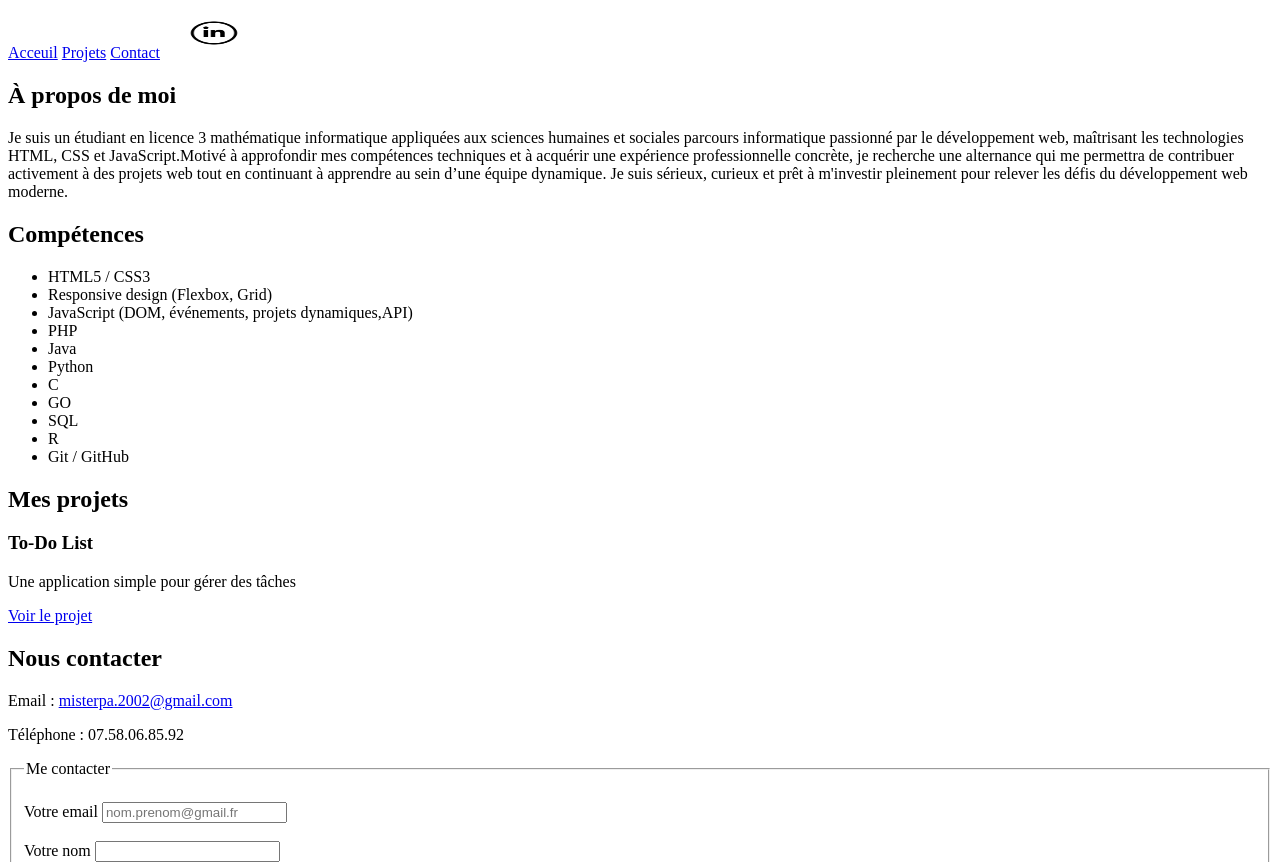
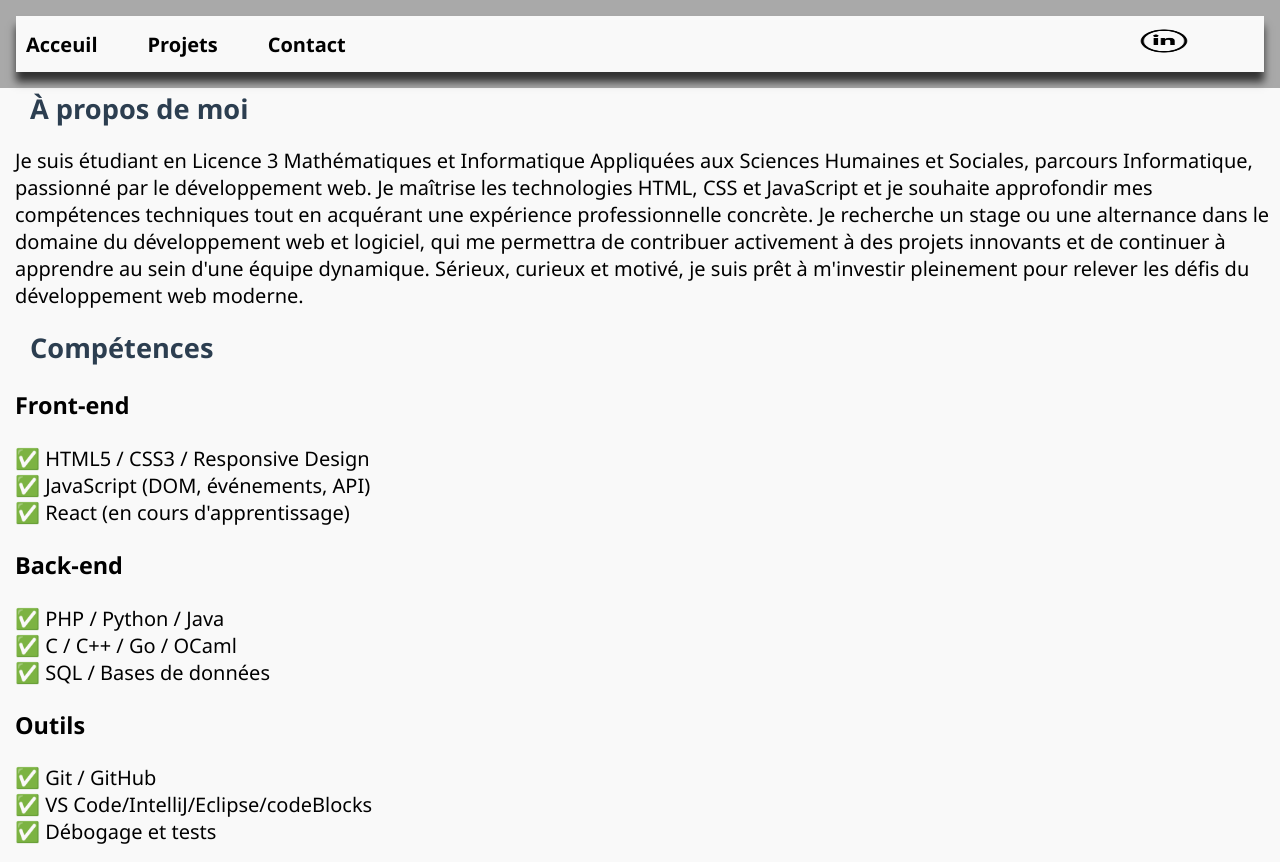
Before and after one commit to PUCAD/mon_portfolio, a plain HTML site: page index.html in a window 1280 px wide. Shown: the top 862 px of the page. Drawn offline with Linux system fonts and the light colour scheme.

Commit message:
Mise à jour du fichier style.css

```diff
--- a/CSS/style.css
+++ b/CSS/style.css
@@ -2,6 +2,7 @@ body {
   font-family: 'Segoe UI', sans-serif;
   margin: 0;
   background: #f9f9f9;
+
 
 
 }
@@ -12,9 +13,9 @@ header {
   padding: 1rem;
   text-align: center;
 }
-.nav{
+nav{
   display: grid;
-  grid-template-columns: repeat(4,auto)  1fr auto;
+  grid-template-columns: repeat(3,auto)  1fr auto;
 
   gap: 50px;
   background-color: #f9f9f9;
@@ -25,14 +26,14 @@ header {
 
 }
 
-.nav >:nth-child(1) {
+nav >:nth-child(1) {
   margin-left: 10px;
 }
-
-.nav >:nth-child(5) {
+nav >:nth-child(4) {
   justify-self: end;
 }
-.nav a{
+
+nav a{
   display: inline-block;
   color: #000000fe;
   font-size: 20px;
@@ -41,10 +42,17 @@ header {
 
 
 }
-.nav a:hover {
+nav a:hover {
   cursor: pointer;
   transform: rotate(1.3deg)  scale(1.1, 1.2);
-  color:rgba(0, 0, 0, 0.599);
+  color:green;
+}
+h1 {
+  color: #2c3e50;
+  margin-bottom: 1rem;
+  font-size: 2rem;
+  margin:2px 15px;
+  font-weight: bolder;
 }
 
 h2 {
@@ -53,21 +61,9 @@ h2 {
   font-size: 1.7rem;
   margin:2px 15px;
 }
-.containeur{
-  display: grid;
-  grid-template-columns: 2fr 1fr ;
-  margin: 20px;
-
-}
-.containeur p{
-  font-size: 20px;
-  font-style: normal;
-  font-family: 'Segoe UI', Tahoma, Geneva, Verdana, sans-serif;
-
-}
-
-.about_me {
-  grid-column: 1/ 3;
+section{
+    padding-left: 15px;
+    font-size: 20px;
 }
 
 ul {
--- a/index.html
+++ b/index.html
@@ -4,13 +4,13 @@
     <meta charset="UTF-8">
     <meta name="viewport" content="width=device-width, initial-scale=1.0">
     <title>Page d'Acceuil</title>
-    <link rel="stylesheet" href="CSS/styles.css">
+    <link rel="stylesheet"  href="CSS/style.css">
 </head>
 <body>
   <header>
     <nav>
       <a href="#Acceuil">Acceuil</a>
-      <a href="#Projet">Projets</a>
+      <a href="#Projets">Projets</a>
       <a href="#Contact">Contact</a>
       <a href="https://www.linkedin.com/in/moussasane/">
         <img src="IMAGE/linkdin.png" width="100px" height="50px" alt="Profil LinkedIn de Moussa SANE">
@@ -22,28 +22,38 @@
 
     <article class="about_me">
                    <h2>À propos de moi</h2>
-      <p>Je suis un étudiant en licence 3 mathématique informatique appliquées aux sciences humaines et sociales parcours informatique passionné par le développement web,
-        maîtrisant les technologies HTML, CSS et JavaScript.Motivé à approfondir mes compétences techniques et à acquérir une expérience professionnelle concrète, je recherche une
-        alternance qui me permettra de contribuer activement à des projets web tout en continuant à apprendre au sein d’une équipe  dynamique.
-        Je suis sérieux, curieux et prêt à m'investir pleinement pour relever les défis du développement web moderne.</p>
+      <p>Je suis étudiant en Licence 3 Mathématiques et Informatique Appliquées aux Sciences Humaines et Sociales, parcours Informatique, passionné par le développement web.
+         Je maîtrise les technologies HTML, CSS et JavaScript et je souhaite approfondir mes compétences techniques tout en acquérant une expérience professionnelle concrète.
+         Je recherche un stage ou une alternance dans le domaine du développement web et logiciel, qui me permettra de contribuer activement à des projets innovants et de continuer
+         à apprendre au sein d'une équipe dynamique.
+         Sérieux, curieux et motivé, je suis prêt à m'investir pleinement pour relever les défis du développement web moderne.</p>
 
     </article>
 
     <article class="skills">
         <h2>Compétences</h2>
-          <ul>
-                <li>HTML5 / CSS3</li>
-                <li>Responsive design (Flexbox, Grid)</li>
-                <li>JavaScript (DOM, événements, projets dynamiques,API)</li>
-                <li>PHP</li>
-                <li>Java</li>
-                <li>Python</li>
-                <li>C</li>
-                <li>GO</li>
-                <li>SQL</li>
-                <li>R</li>
-                <li>Git / GitHub</li>
-          </ul>
+          <h3>Front-end</h3>
+  <ul>
+    <li>HTML5 / CSS3 / Responsive Design</li>
+    <li>JavaScript (DOM, événements, API)</li>
+    <li>React (en cours d'apprentissage)</li>
+
+  </ul>
+    <h3>Back-end</h3>
+  <ul>
+    <li>PHP / Python / Java</li>
+     <li>C / C++ / Go / OCaml</li>
+    <li>SQL / Bases de données</li>
+
+  </ul>
+         <h3>Outils</h3>
+    <ul>
+    <li>Git / GitHub</li>
+    <li>VS Code/IntelliJ/Eclipse/codeBlocks</li>
+
+    <li>Débogage et tests</li>
+  </ul>
+
     </article>
 </section>
 
```
